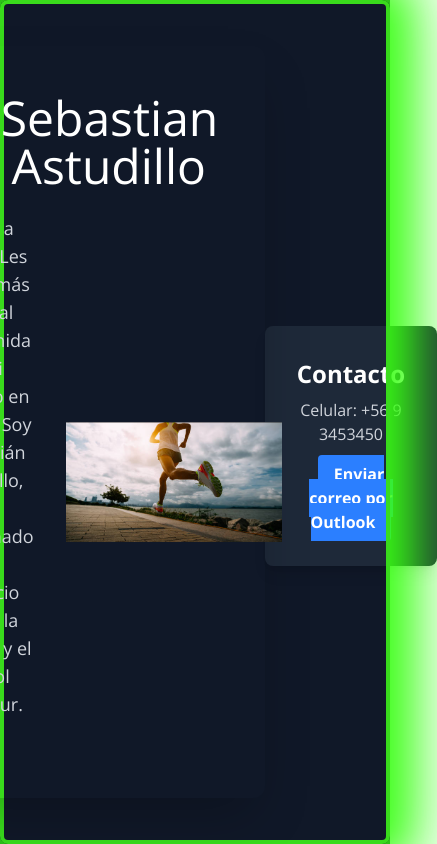
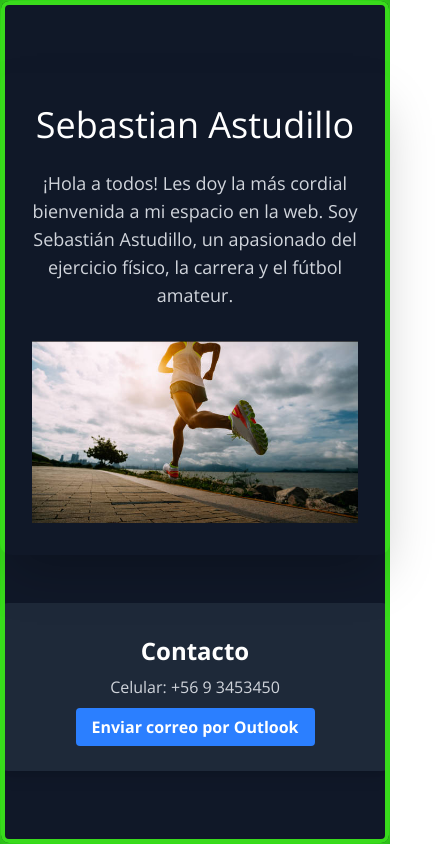
Before and after one commit to martinoremonje/sebastian-astudillo, a React (Vite) app: page / in a window 390 px wide. Shown: the whole page, 437 px wide, since content can reach past the window. Built offline with nearby package versions, Linux system fonts and the light colour scheme.

Commit message:
agregado el responsive

```diff
--- a/src/App.jsx
+++ b/src/App.jsx
@@ -1,4 +1,4 @@
-import running from './assets/running.png'
+import running from './assets/running.png';
 import React, { useEffect } from 'react';
 import AOS from 'aos';
 import 'aos/dist/aos.css';
@@ -9,18 +9,21 @@ function MiComponente() {
   }, []);
 
   return (
-    <div className="bg-gray-900 min-h-screen flex items-center justify-center relative">
-      <div data-aos="fade-up" className="p-12 rounded-xl shadow-2xl z-10 w-4/5 max-w-3xl">
-  <h1 className="text-5xl text-white text-center mb-6">Sebastian Astudillo</h1>
-  <div className="flex items-center justify-center space-x-8">
-    <p className="text-gray-300 text-lg mb-8 text-center">
+    <div className="bg-gray-900 min-h-screen flex flex-col sm:flex-row items-center justify-center relative">
+      {/* Div de saludo y contenido principal */}
+      <div data-aos="fade-up" className="p-8 sm:p-12 rounded-xl shadow-2xl z-10 w-full sm:w-4/5 max-w-3xl">
+        <h1 className="text-4xl sm:text-5xl text-white text-center mb-6">Sebastian Astudillo</h1>
+        <div className="flex flex-col sm:flex-row items-center justify-center sm:space-x-8 overflow-hidden">
+          <p className="text-gray-300 text-lg mb-8 text-center sm:text-left">
             ¡Hola a todos! Les doy la más cordial bienvenida a mi espacio en la web. Soy Sebastián Astudillo, un apasionado del ejercicio físico, la carrera y el fútbol amateur.
           </p>
-    <img src={running} alt="running photo" className="w-80" />
+          <img src={running} alt="running photo" className="w-full sm:w-80" />
         </div>
       </div>
-<div className="mt-12 w-1/2 max-w-md mx-auto text-center p-8 rounded-lg shadow-lg bg-gray-800">
-    <h3 className='text-white font-bold mb-2 text-2xl'>Contacto</h3>
+
+      {/* Div de contacto */}
+      <div className="mt-12 w-full sm:w-1/2 max-w-md mx-auto text-center p-8 rounded-lg shadow-lg bg-gray-800">
+        <h3 className="text-white font-bold mb-2 text-2xl">Contacto</h3>
         <p className="text-gray-300 mb-4">Celular: +56 9 3453450</p>
         <a
           href="mailto:tuemail@outlook.com"
@@ -29,7 +32,8 @@ function MiComponente() {
           Enviar correo por Outlook
         </a>
       </div>
-      <div className="absolute inset-0 border-4 border-green-400 neon-border rounded-lg"></div>
+
+      <div className="absolute inset-px border-4 border-green-400 neon-border rounded-lg"></div>
     </div>
   );
 }
```
Lines whose indentation alone changed are shown as unchanged.
